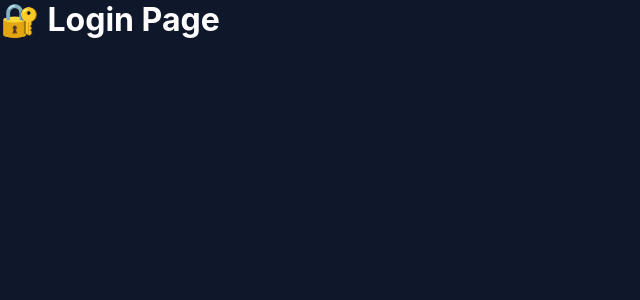
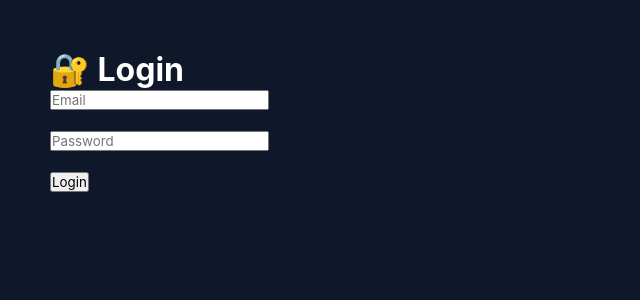
Before and after one commit to santoshml-lab/ProjectPilotAI-React, a React app: page / in a window 1280 px wide. Shown: the top 300 px of the page, without its empty margins (0-640 px from the left). Built offline with nearby package versions, Linux system fonts and the light colour scheme; the HTML template or start-up script is replaced by a standard one.

Commit message:
Update Login.jsx

```diff
--- a/src/pages/Login.jsx
+++ b/src/pages/Login.jsx
@@ -1,7 +1,87 @@
+import { useState } from "react";
+import { useNavigate } from "react-router-dom";
+import { supabase } from "../services/supabase";
+
 export default function Login() {
+
+  const navigate = useNavigate();
+
+  const [email, setEmail] = useState("");
+
+  const [password, setPassword] = useState("");
+
+  async function handleLogin(e) {
+
+    e.preventDefault();
+
+    const { error } = await supabase.auth.signInWithPassword({
+
+      email,
+
+      password
+
+    });
+
+    if (error) {
+
+      alert(error.message);
+
+      return;
+
+    }
+
+    alert("✅ Login Successful");
+
+    navigate("/dashboard");
+
+  }
+
   return (
-    <div>
-      <h1>🔐 Login Page</h1>
+
+    <div style={{ padding: "50px" }}>
+
+      <h1>🔐 Login</h1>
+
+      <form onSubmit={handleLogin}>
+
+        <input
+
+          type="email"
+
+          placeholder="Email"
+
+          value={email}
+
+          onChange={(e) => setEmail(e.target.value)}
+
+        />
+
+        <br /><br />
+
+        <input
+
+          type="password"
+
+          placeholder="Password"
+
+          value={password}
+
+          onChange={(e) => setPassword(e.target.value)}
+
+        />
+
+        <br /><br />
+
+        <button type="submit">
+
+          Login
+
+        </button>
+
+      </form>
+
     </div>
+
   );
+
 }
```
